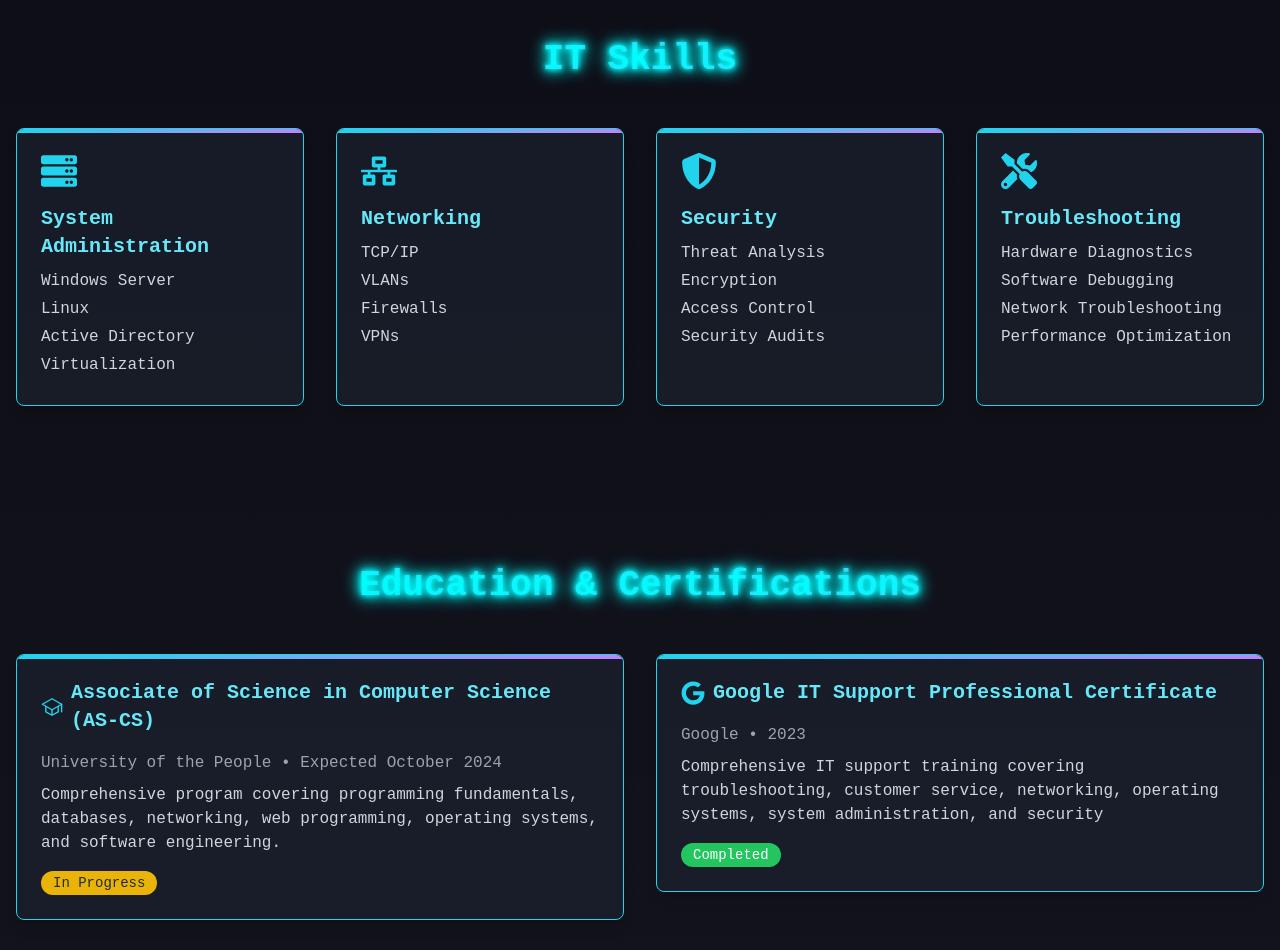
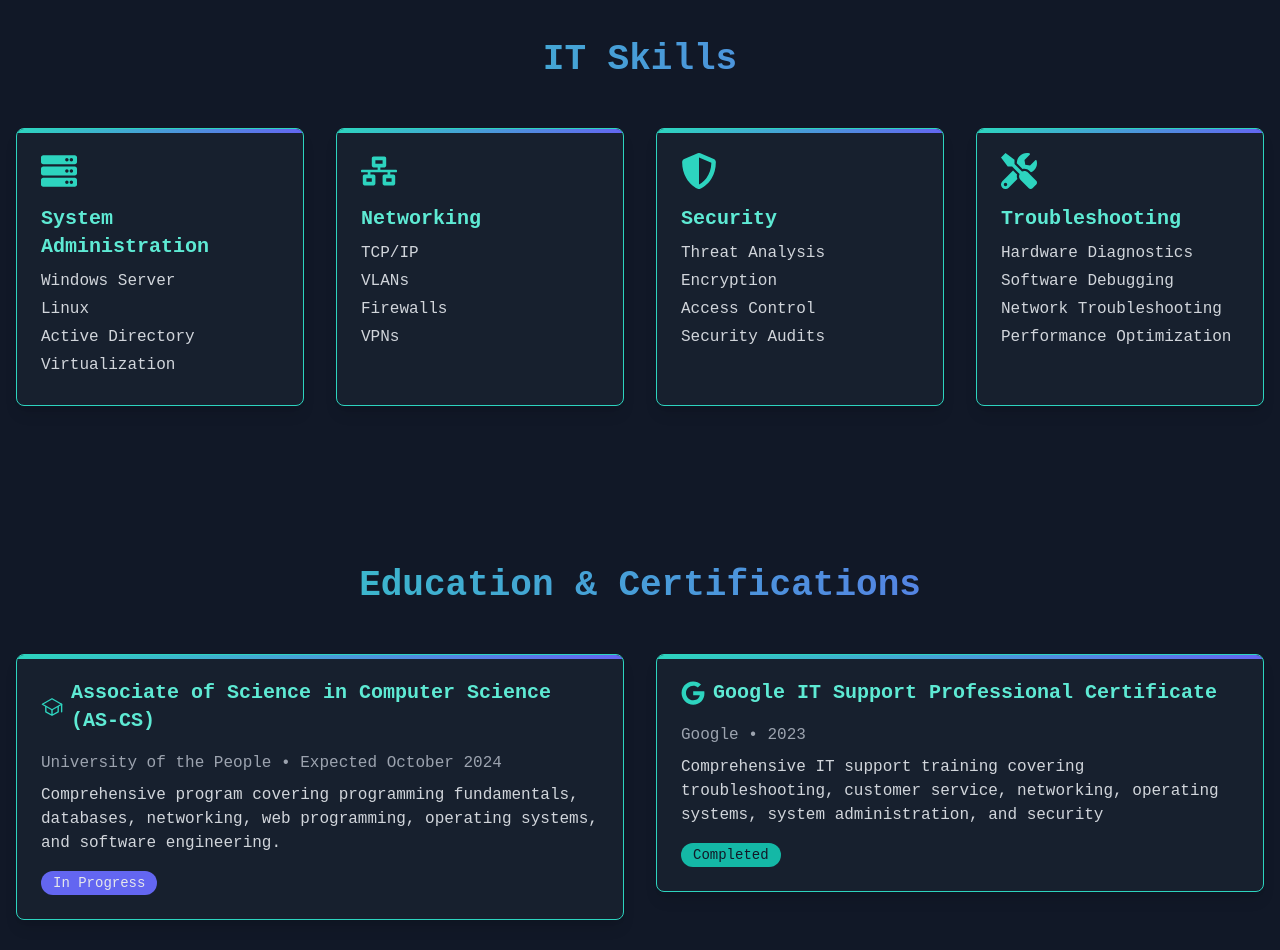
Before and after one commit to FELMONON/portfolio, a Next.js app: page / in a window 1280 px wide. Shown: the part 840-1790 px from the top of the page. Built offline with nearby package versions, Linux system fonts and the light colour scheme.

Commit message:
Update color scheme for Skills and Education components

```diff
--- a/app/components/Education.tsx
+++ b/app/components/Education.tsx
@@ -52,18 +52,18 @@ const certificates: Certificate[] = [
 
 const CertificateCard: React.FC<Certificate> = ({ title, issuer, date, description, status, icon: Icon }) => (
   <motion.div
-    className="bg-gray-800 bg-opacity-50 p-6 rounded-lg shadow-lg border border-cyan-400 relative overflow-hidden card-hover"
+    className="bg-gray-800 bg-opacity-50 p-6 rounded-lg shadow-lg border border-teal-400 relative overflow-hidden"
     whileHover={{ scale: 1.03 }}
     whileTap={{ scale: 0.98 }}
   >
-    <div className="absolute top-0 left-0 w-full h-1 bg-gradient-to-r from-cyan-400 to-purple-400"></div>
+    <div className="absolute top-0 left-0 w-full h-1 bg-gradient-to-r from-teal-400 to-indigo-500"></div>
     <div className="flex items-center mb-4">
-      <Icon className="text-cyan-400 mr-2 neon-glow" size={24} />
-      <h3 className="text-xl font-semibold text-cyan-300">{title}</h3>
+      <Icon className="text-teal-400 mr-2" size={24} />
+      <h3 className="text-xl font-semibold text-teal-300">{title}</h3>
     </div>
     <p className="text-gray-400 mb-2">{issuer} • {date}</p>
     <p className="text-gray-300 mb-4">{description}</p>
-    <span className={`px-3 py-1 rounded-full text-sm ${status === 'Completed' ? 'bg-green-500 text-white' : 'bg-yellow-500 text-gray-800'}`}>
+    <span className={`px-3 py-1 rounded-full text-sm ${status === 'Completed' ? 'bg-teal-500 text-gray-900' : 'bg-indigo-500 text-gray-200'}`}>
       {status}
     </span>
   </motion.div>
@@ -71,10 +71,10 @@ const CertificateCard: React.FC<Certificate> = ({ title, issuer, date, descripti
 
 const Education: React.FC = () => {
   return (
-    <section id="education" className="py-20 bg-transparent text-white">
+    <section id="education" className="py-20 bg-gray-900 text-gray-300">
       <div className="container mx-auto px-4">
         <motion.h2
-          className="text-4xl font-bold mb-12 text-center text-transparent bg-clip-text bg-gradient-to-r from-cyan-400 to-purple-400 neon-glow"
+          className="text-4xl font-bold mb-12 text-center text-transparent bg-clip-text bg-gradient-to-r from-teal-400 to-indigo-500 font-tech"
           initial={{ opacity: 0, y: -20 }}
           animate={{ opacity: 1, y: 0 }}
           transition={{ duration: 0.5 }}
--- a/app/components/Skills.tsx
+++ b/app/components/Skills.tsx
@@ -6,13 +6,13 @@ import { FaServer, FaNetworkWired, FaShieldAlt, FaTools } from 'react-icons/fa';
 
 const SkillCard: React.FC<{ icon: React.ReactNode; title: string; skills: string[] }> = ({ icon, title, skills }) => (
   <motion.div
-    className="bg-gray-800 bg-opacity-50 p-6 rounded-lg shadow-lg border border-cyan-400 relative overflow-hidden card-hover"
+    className="bg-gray-800 bg-opacity-50 p-6 rounded-lg shadow-lg border border-teal-400 relative overflow-hidden"
     whileHover={{ scale: 1.05 }}
     whileTap={{ scale: 0.95 }}
   >
-    <div className="absolute top-0 left-0 w-full h-1 bg-gradient-to-r from-cyan-400 to-purple-400"></div>
-    <div className="text-4xl mb-4 text-cyan-400 neon-glow">{icon}</div>
-    <h3 className="text-xl font-semibold mb-2 text-cyan-300">{title}</h3>
+    <div className="absolute top-0 left-0 w-full h-1 bg-gradient-to-r from-teal-400 to-indigo-500"></div>
+    <div className="text-4xl mb-4 text-teal-400">{icon}</div>
+    <h3 className="text-xl font-semibold mb-2 text-teal-300">{title}</h3>
     <ul className="text-gray-300">
       {skills.map((skill, index) => (
         <li key={index} className="mb-1">{skill}</li>
@@ -23,10 +23,10 @@ const SkillCard: React.FC<{ icon: React.ReactNode; title: string; skills: string
 
 const Skills: React.FC = () => {
   return (
-    <section id="skills" className="py-20 bg-transparent text-white">
+    <section id="skills" className="py-20 bg-gray-900 text-gray-300">
       <div className="container mx-auto px-4">
         <motion.h2
-          className="text-4xl font-bold mb-12 text-center text-transparent bg-clip-text bg-gradient-to-r from-cyan-400 to-purple-400 neon-glow"
+          className="text-4xl font-bold mb-12 text-center text-transparent bg-clip-text bg-gradient-to-r from-teal-400 to-indigo-500 font-tech"
           initial={{ opacity: 0, y: -20 }}
           animate={{ opacity: 1, y: 0 }}
           transition={{ duration: 0.5 }}
```
